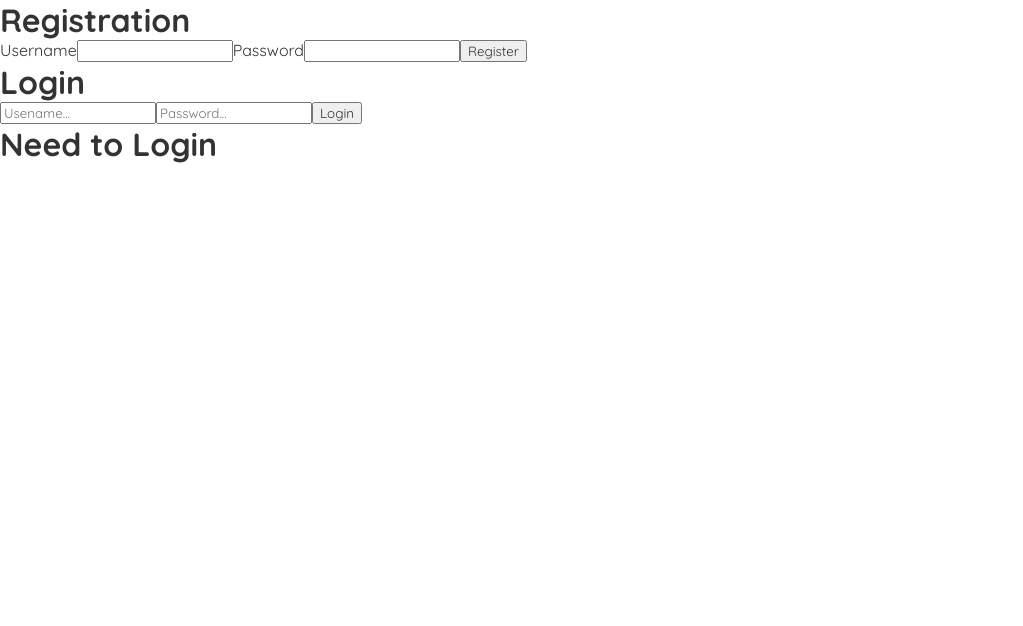
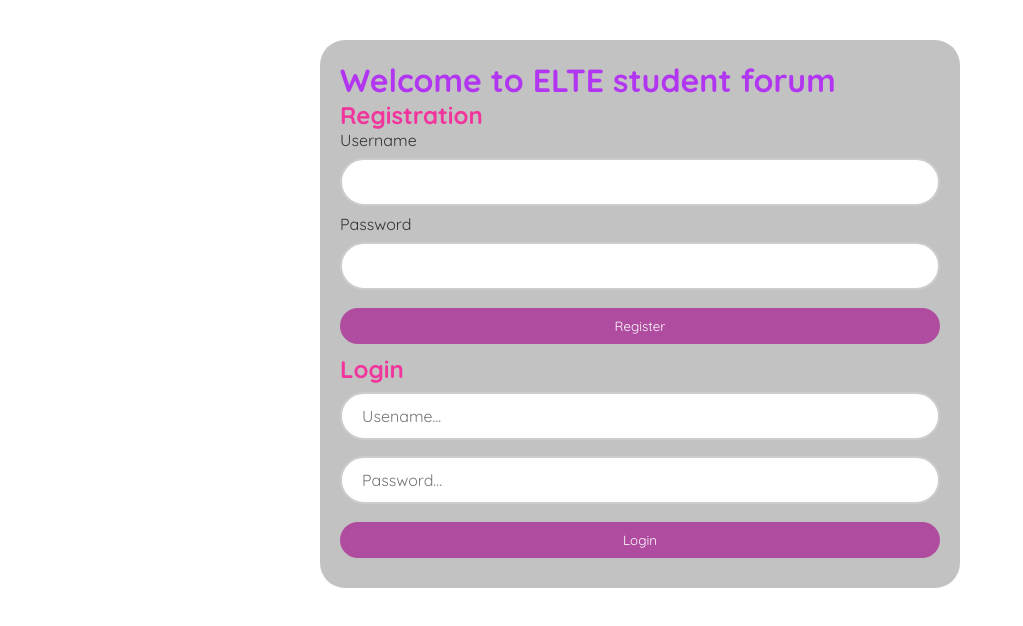
Before and after one commit to hackernogg/ELTE_STUDENT_FORUM, a React (Create React App) app in the folder elte_forum/: page / in a window 1280 px wide. Shown: the top 626 px of the page, without its empty margins (0-1023 px from the left). Built offline with nearby package versions, Linux system fonts and the light colour scheme.

Commit message:
Fix the login function
Fix the login function and did some art work with css.

```diff
--- a/elte_forum/src/App.js
+++ b/elte_forum/src/App.js
@@ -1,80 +1,23 @@
 import Navbar from './Navbar';
 import Home from './Home';
+import LoginReg from './LoginReg';
 import React, { useState } from 'react';
-import Axios from 'axios';
 
 
 function App() {
-  const [usernameReg, setUsernameReg] = useState("");
-  const [passwordReg, setPasswordReg] = useState("");
-
+  const [loginStatus, setloginStatus] = useState("");
   const [username, setUsername] = useState("");
-  const [password, setPassword] = useState("");
-
-  const [loginStatus, setLoginStatus] = useState("Need to Login");
-
-  const register =()=>{
-    Axios.post("http://localhost:3001/register",{
-      username: usernameReg,
-      password: passwordReg
-    }).then((response)=>{
-      console.log(response);
-    });
-  };
-
-  const login =()=>{
-    if (!username || !password) {
-      setLoginStatus("Please enter both username and password.");
-      return;
-    }
-    Axios.post("http://localhost:3001/login",{
-      username: username,
-      password: password
-    }).then((response)=>{
-      if(response.data.message){
-        setLoginStatus(response.data.message);
-      }else{
-        setLoginStatus(response.data[0].user_name);
-      }
-    });
+  const handleChildData = (data1,data2) => {
+    setloginStatus(data1);
+    setUsername(data2);
   };
   return (
     <div className="App">
-      <div className='registration'>
-        <h1>Registration</h1>
-        <label>Username</label>
-        <input type = "text"
-          onChange={(e)=> {
-            setUsernameReg(e.target.value);
-          }}
-          />
-        <label>Password</label>
-        <input type = "text"
-          onChange={(e)=> {
-            setPasswordReg(e.target.value);
-          }}
-        />
-        <button onClick={register}> Register </button>
-      </div>
+      {(loginStatus === '' ||loginStatus != username) &&(
+        <LoginReg onChildData={handleChildData}/>
+      )}
 
-
-
-      <div className='login'>
-        <h1>Login</h1>
-        <input type="text" placeholder="Usename..."
-          onChange={(e)=> {
-            setUsername(e.target.value);
-          }}
-        />
-        <input type="password" placeholder="Password..."
-          onChange={(e)=> {
-            setPassword(e.target.value);
-          }}
-        />
-        <button onClick={login}> Login </button>
-      </div>
-
-      {loginStatus === username && (
+      {(loginStatus === username && loginStatus != "" )&& (
         <div>
           <Navbar username={username}/>
           <div className='content'>
@@ -84,7 +27,6 @@
         </div>
       )}
 
-      <h1>{loginStatus}</h1>
     </div>
   );
 }
--- /dev/null
+++ b/elte_forum/src/LoginReg.js
@@ -0,0 +1,87 @@
+import React, { useState,useEffect } from 'react';
+import Axios from 'axios';
+const LoginReg = (props) => {
+
+    const [usernameReg, setUsernameReg] = useState("");
+    const [passwordReg, setPasswordReg] = useState("");
+
+    const [username, setUsername] = useState("");
+    const [password, setPassword] = useState("");
+
+    const [loginStatus, setLoginStatus] = useState("");
+
+    useEffect(() => {
+        props.onChildData(loginStatus, username);
+      }, [loginStatus, username, props]);
+
+    /*
+    const handleData = () => {
+
+        props.onChildData(loginStatus, username);
+      };*/
+
+    const register =()=>{
+        Axios.post("http://localhost:3001/register",{
+        username: usernameReg,
+        password: passwordReg
+        }).then((response)=>{
+        console.log(response);
+        });
+    };
+
+    const login =()=>{
+        if (!username || !password) {
+        setLoginStatus("Please enter both username and password.");
+        return;
+        }
+        Axios.post("http://localhost:3001/login",{
+        username: username,
+        password: password
+        }).then((response)=>{
+        if(response.data.message){
+            setLoginStatus(response.data.message);
+        }else{
+            setLoginStatus(response.data[0].user_name);
+        }
+        });
+    };
+    return (
+        <div className='loginReg'>
+            <h1>Welcome to ELTE student forum</h1>
+            <div className='registration'>
+                <h2>Registration</h2>
+                <label>Username</label>
+                <input type = "text"
+                onChange={(e)=> {
+                    setUsernameReg(e.target.value);
+                }}
+                />
+                <label>Password</label>
+                <input type = "text"
+                onChange={(e)=> {
+                    setPasswordReg(e.target.value);
+                }}
+                />
+                <button onClick={register}> Register </button>
+            </div>
+
+            <div className='login'>
+                <h2>Login</h2>
+                <input type="text" placeholder="Usename..."
+                onChange={(e)=> {
+                    setUsername(e.target.value);
+                }}
+                />
+                <input type="password" placeholder="Password..."
+                onChange={(e)=> {
+                    setPassword(e.target.value);
+                }}
+                />
+                <button onClick={login}> Login </button>
+            </div>
+            <h1>{loginStatus}</h1>
+        </div>
+     );
+}
+
+export default LoginReg;
--- a/elte_forum/src/index.css
+++ b/elte_forum/src/index.css
@@ -48,3 +48,54 @@
   color: #f13593;
   margin-bottom: 8px;
 }
+
+/* login and register css*/
+.loginReg {
+  max-width: 600px;
+  margin: 40px auto;
+  padding: 20px;
+  background-color: #c2c2c2;
+  border-radius: 25px;
+}
+.loginReg h1{
+  color: #b235f1;
+}
+.loginReg h2{
+  color: #f1359c;
+}
+
+.loginReg .registration{
+  display: flex;
+  flex-direction: column;
+}
+
+.loginReg .login{
+  display: flex;
+  flex-direction: column;
+}
+
+input[type="text"],
+input[type="password"] {
+  width: 100%;
+  padding: 12px 20px;
+  margin: 8px 0;
+  box-sizing: border-box;
+  border: 2px solid #ccc;
+  border-radius: 25px;
+  font-size: 16px;
+}
+
+.loginReg button {
+  width: 100%;
+  margin: 10px auto;
+  background-color: #af4ca0;
+  color: white;
+  border: none;
+  border-radius: 20px;
+  padding: 10px 20px;
+  cursor: pointer;
+}
+
+.loginReg button:hover {
+  background-color: #8e3e56;
+}
```
